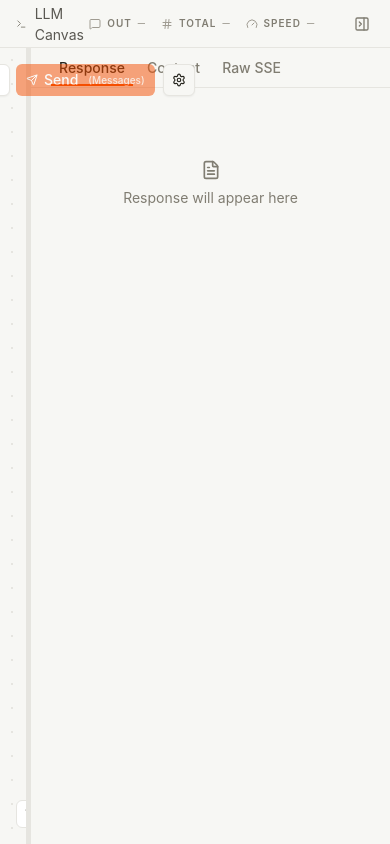
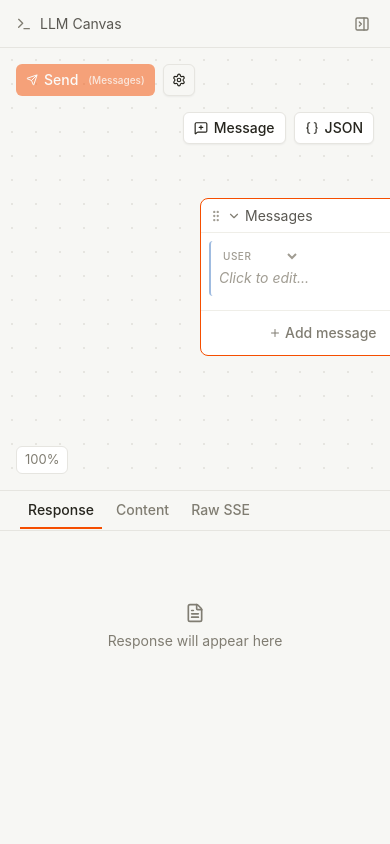
Before and after one commit to ChanlerDev/llm-playground, a React (Vite) app: page / in a window 390 px wide. Built offline with nearby package versions, Linux system fonts and the light colour scheme.

Commit message:
fix: adapt canvas layout on small screens

```diff
--- a/src/App.tsx
+++ b/src/App.tsx
@@ -1,4 +1,4 @@
-import { useState, useCallback, useEffect, useRef } from 'react'
+import { useState, useCallback, useEffect, useRef, type CSSProperties } from 'react'
 import { Terminal, PanelRightOpen, PanelRightClose } from 'lucide-react'
 import { useCanvasStore } from '@/hooks/useCanvasStore'
 import { useApiRequest } from '@/hooks/useApiRequest'
@@ -138,7 +138,9 @@ function App() {
           <h1 className="text-body-sm font-semibold">LLM Canvas</h1>
         </div>
         <div className="flex items-center gap-3">
-          <StatsDashboard stats={api.stats} isLoading={api.isLoading} />
+          <div className="hidden sm:block">
+            <StatsDashboard stats={api.stats} isLoading={api.isLoading} />
+          </div>
           <Button
             variant="ghost"
             size="icon-xs"
@@ -155,7 +157,7 @@ function App() {
       </header>
 
       {/* Main area */}
-      <main className="flex min-h-0 flex-1">
+      <main className="flex min-h-0 flex-1 flex-col md:flex-row">
         {/* Canvas */}
         <div className="relative min-h-0 flex-1">
           {/* Provider float */}
@@ -201,13 +203,13 @@ function App() {
           <>
             {/* Resize handle */}
             <div
-              className="w-1 cursor-col-resize bg-hairline hover:bg-primary/30 active:bg-primary/50"
+              className="hidden w-1 cursor-col-resize bg-hairline hover:bg-primary/30 active:bg-primary/50 md:block"
               onPointerDown={handleResizeStart}
             />
 
             <div
-              className="min-h-0 shrink-0 overflow-hidden border-l border-hairline"
-              style={{ width: responseWidth }}
+              className="h-[42vh] min-h-0 w-full overflow-hidden border-t border-hairline md:h-auto md:w-[var(--response-width)] md:shrink-0 md:border-l md:border-t-0"
+              style={{ '--response-width': `${responseWidth}px` } as CSSProperties}
             >
               <ResponsePanel
                 isLoading={api.isLoading}
--- a/src/components/canvas/Canvas.tsx
+++ b/src/components/canvas/Canvas.tsx
@@ -375,7 +375,7 @@ export function Canvas({
         </div>
       )}
 
-      <div className="absolute right-4 top-4 z-20 flex items-center gap-2">
+      <div className="absolute right-4 top-16 z-20 flex items-center gap-2 sm:top-4">
         <Button
           variant="outline"
           size="sm"
```
